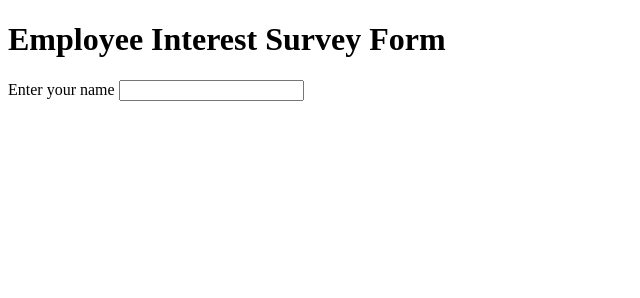
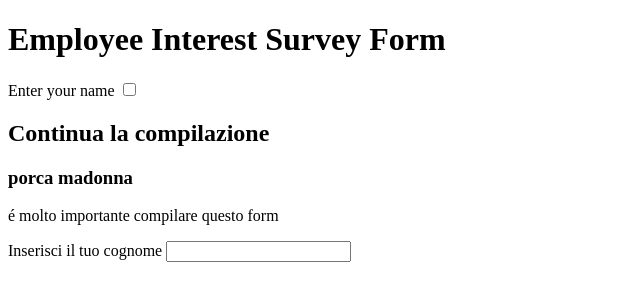
Before and after one commit to Simopat/esercizi, a plain HTML site: page form.html in a window 1280 px wide. Shown: the whole page, without its empty margins (0-640 px from the left). Drawn offline with Linux system fonts and the light colour scheme.

Commit message:
esercizio3 caricato

```diff
--- a/form.html
+++ b/form.html
@@ -5,14 +5,21 @@
     <meta http-equiv="X-UA-Compatible" content="IE=edge" />
     <meta name="viewport" content="width=device-width, initial-scale=1.0" />
     <meta property="og:title" content="Title" />
-    <title>Document</title>
+    <title>Pageone</title>
   </head>
 <body>
     <h1>Employee Interest Survey Form</h1>
     <form>
         <div>
             <label for="firstName">Enter your name</label>
-            <input type="text"
-        </div>
+            <input type="checkbox" name ="nome" id="nome"
+        <div>
+    <h2>Continua la compilazione</h2>
+    <h3> porca madonna</h3>
+    <p> é molto importante compilare questo form </p>
+    <section>
+      <label for="Surname">Inserisci il tuo cognome</label>
+      <input type="text"
+    </section>
     </form>
 </body>
```
